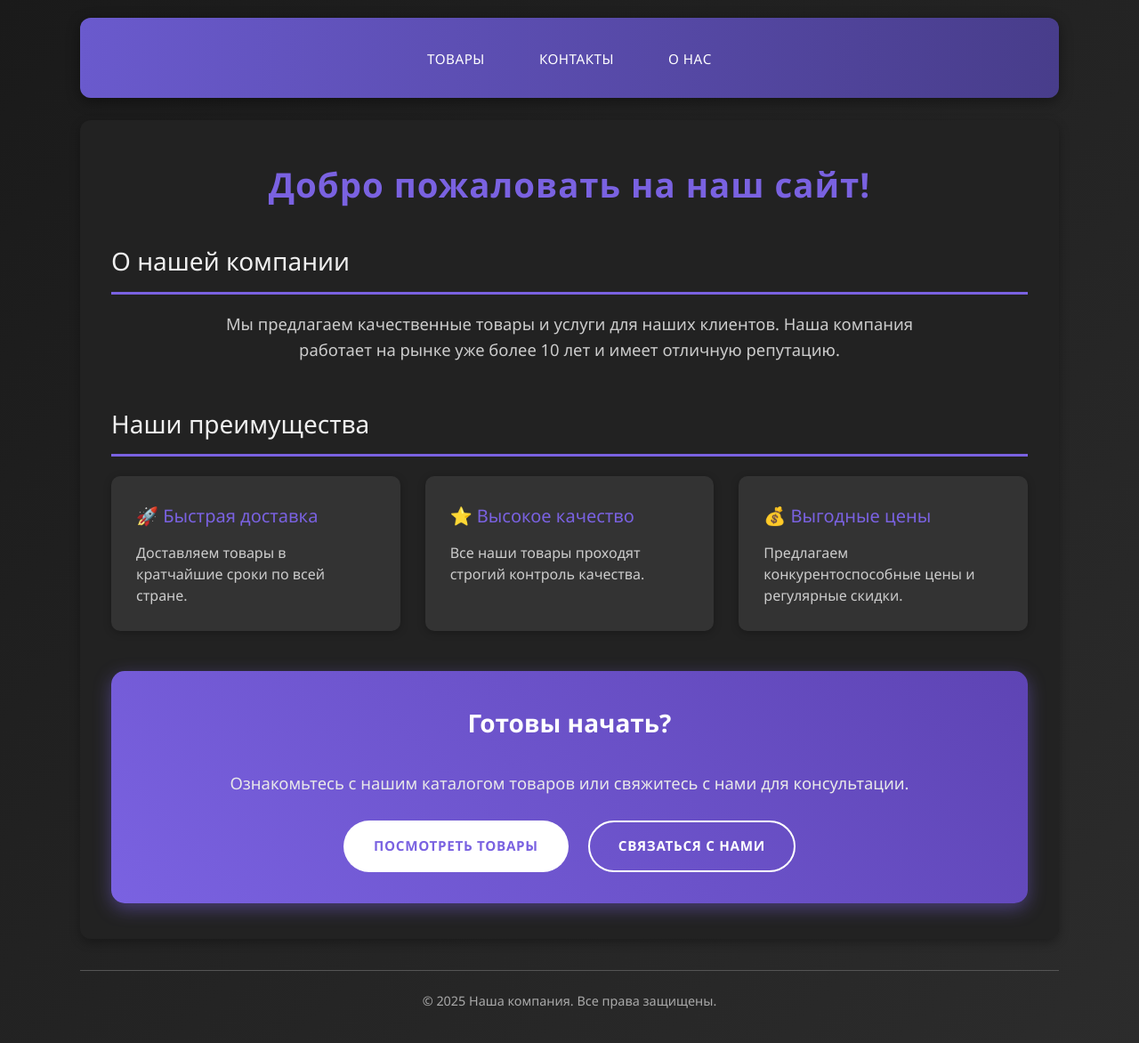
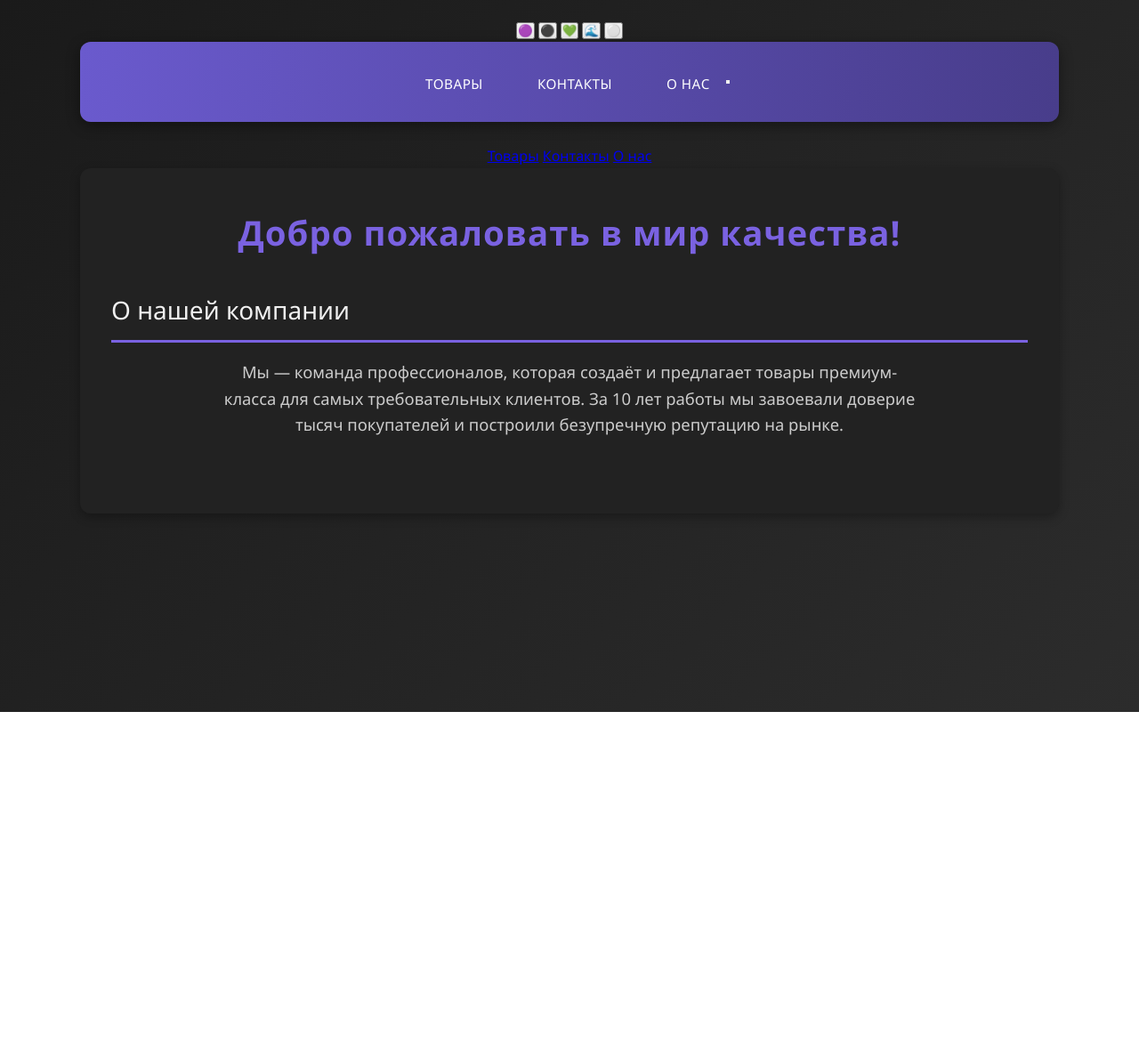
Before and after one commit to shxvier/SITE-2, a plain HTML site: page index.html in a window 1280 px wide. Shown: the whole page at 89% size. After the commit the page ends 800 px from the top, so only its background shows below. Drawn offline with Linux system fonts and the light colour scheme.

Commit message:
index.html

```diff
--- a/index.html
+++ b/index.html
@@ -1,64 +1,52 @@
 <!DOCTYPE html>
-<html lang="en">
-<link rel="stylesheet" href="style/styles.css">
+<html lang="ru">
 <head>
     <meta charset="UTF-8">
     <meta name="viewport" content="width=device-width, initial-scale=1.0">
     <title>Семестровая работа</title>
+    <link rel="stylesheet" href="style/styles.css">
 </head>
 
 <body>
+    <!-- Переключатель тем -->
+    <div class="theme-switcher">
+        <button class="theme-btn" data-theme="purple" title="Классическая тема">🟣</button>
+        <button class="theme-btn" data-theme="dark" title="Тёмная тема">⚫</button>
+        <button class="theme-btn" data-theme="neon" title="Неоновая тема">💚</button>
+        <button class="theme-btn" data-theme="retro" title="Ретро-волна тема">🌊</button>
+        <button class="theme-btn" data-theme="minimal" title="Минимализм тема">⚪</button>
+    </div>
+
     <header>
-        <div class="links">
-        <div class="link2"><a href="pages/products.html">Товары</a></div>
-        <div class="link3"><a href="pages/contacts.html">Контакты</a></div>
-        <div class="link4"><a href="pages/about.html">О нас</a></div>
+        <div class="links desktop-nav">
+            <div class="link2"><a href="pages/products.html">Товары</a></div>
+            <div class="link3"><a href="pages/contacts.html">Контакты</a></div>
+            <div class="link4"><a href="pages/about.html">О нас</a></div>
         </div>
+
+        <!-- Мобильное меню -->
+        <button class="hamburger" aria-label="Открыть меню">
+            <span></span>
+            <span></span>
+            <span></span>
+        </button>
     </header>
+
+    <!-- Мобильная навигация -->
+    <nav class="mobile-nav">
+        <a href="pages/products.html">Товары</a>
+        <a href="pages/contacts.html">Контакты</a>
+        <a href="pages/about.html">О нас</a>
+    </nav>
+
     <main class="main-content">
         <div class="content-container">
-            <h1>Добро пожаловать на наш сайт!</h1>
+            <h1>Добро пожаловать в мир качества!</h1>
 
             <section class="intro">
                 <h2>О нашей компании</h2>
-                <p>Мы предлагаем качественные товары и услуги для наших клиентов.
-                   Наша компания работает на рынке уже более 10 лет и имеет отличную репутацию.</p>
+                <p>Мы — команда профессионалов, которая создаёт и предлагает товары премиум-класса для самых требовательных клиентов.
+                   За 10 лет работы мы завоевали доверие тысяч покупателей и построили безупречную репутацию на рынке.</p>
             </section>
 
-            <section class="features">
-                <h2>Наши преимущества</h2>
-                <div class="features-grid">
-                    <div class="feature-item">
-                        <h3>🚀 Быстрая доставка</h3>
-                        <p>Доставляем товары в кратчайшие сроки по всей стране.</p>
-                    </div>
-                    <div class="feature-item">
-                        <h3>⭐ Высокое качество</h3>
-                        <p>Все наши товары проходят строгий контроль качества.</p>
-                    </div>
-                    <div class="feature-item">
-                        <h3>💰 Выгодные цены</h3>
-                        <p>Предлагаем конкурентоспособные цены и регулярные скидки.</p>
-                    </div>
-                </div>
-            </section>
-
-            <section class="cta">
-                <h2>Готовы начать?</h2>
-                <p>Ознакомьтесь с нашим каталогом товаров или свяжитесь с нами для консультации.</p>
-                <div class="cta-buttons">
-                    <a href="pages/products.html" class="btn btn-primary">Посмотреть товары</a>
-                    <a href="pages/contacts.html" class="btn btn-secondary">Связаться с нами</a>
-                </div>
-            </section>
-        </div>
-    </main>
-
-    <!-- Footer -->
-    <footer class="footer">
-        <div class="footer-content">
-            <p>&copy; 2025 Наша компания. Все права защищены.</p>
-        </div>
-    </footer>
-</body>
-</html>
+            <section class
```
